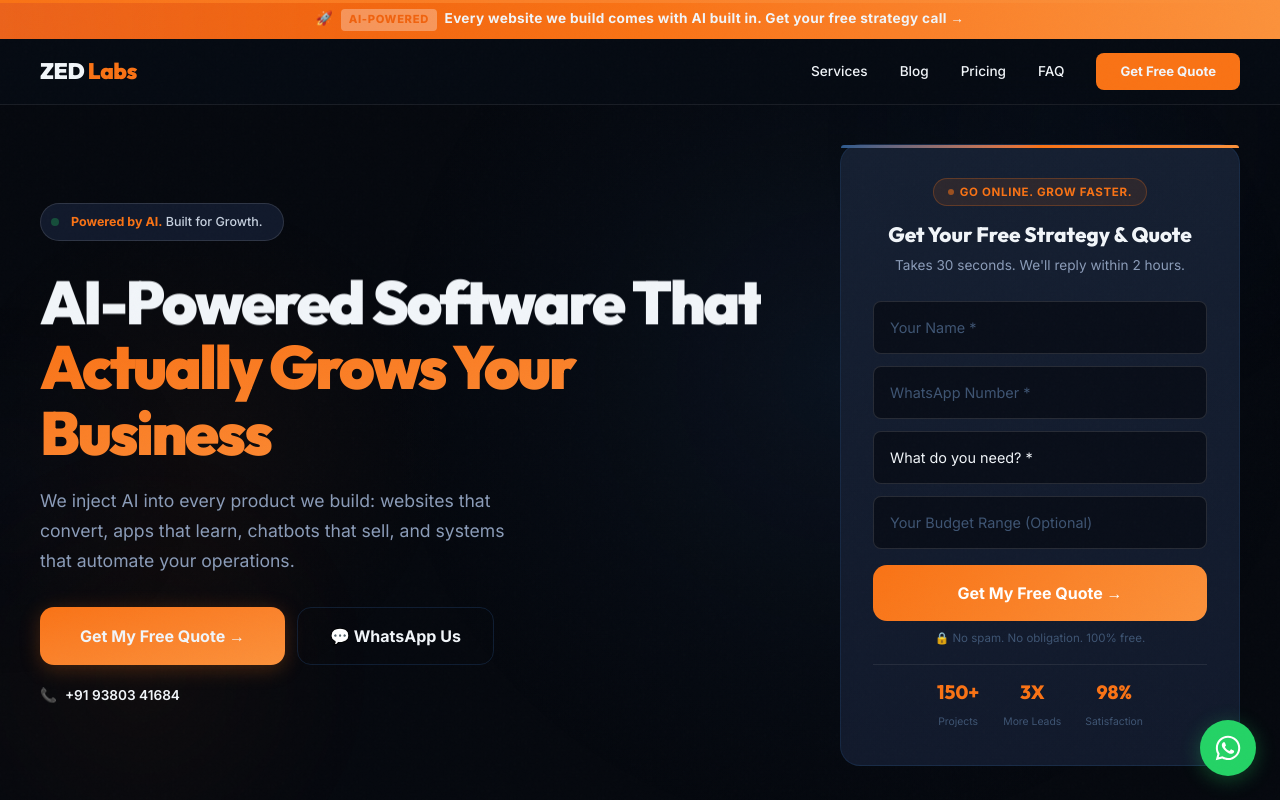
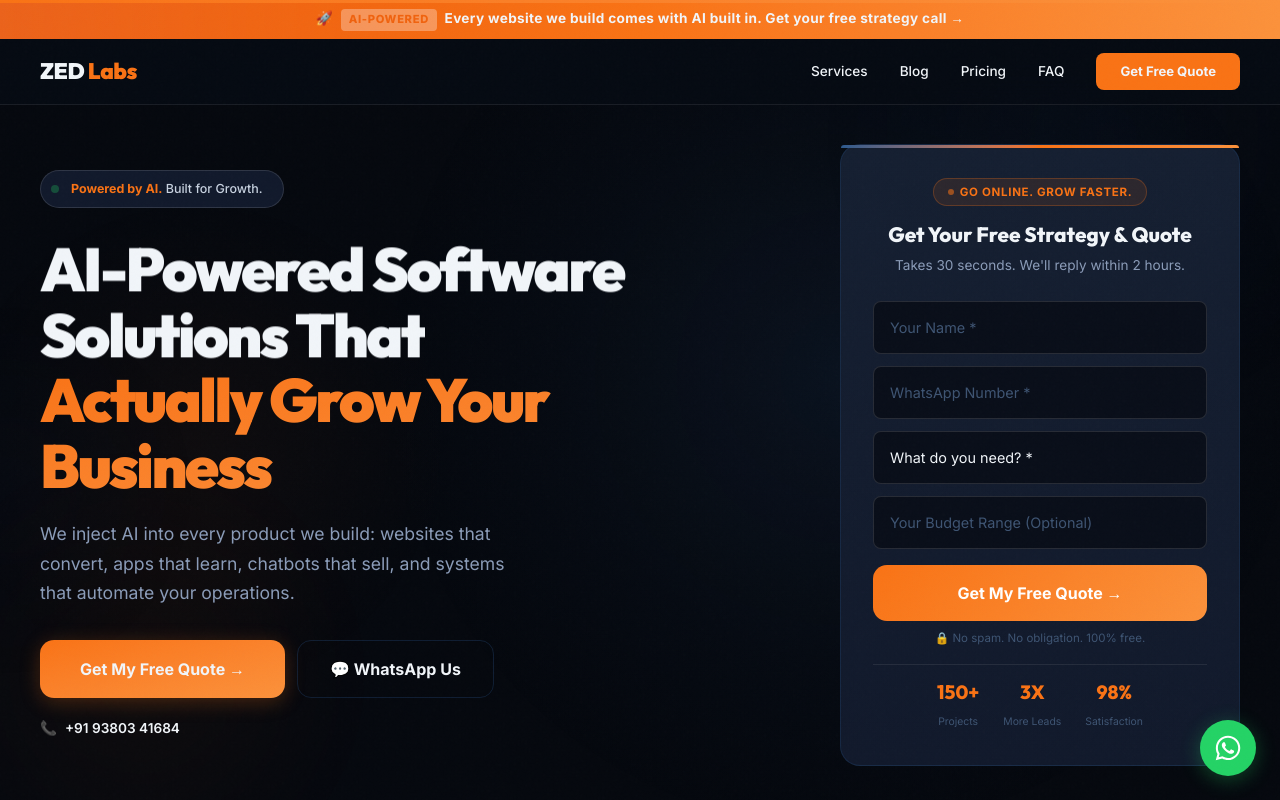
Before and after one commit to sandeshkumar/zedai, a Next.js app: page / in a window 1280 px wide. Shown: the top 800 px of the page. Built offline with nearby package versions, Linux system fonts and the light colour scheme.

Commit message:
fix: update hero heading to "Software Solutions That Actually Grow"
Co-Authored-By: Claude Opus 4.6 (1M context) <noreply@anthropic.com>

```diff
--- a/components/sections/Hero.tsx
+++ b/components/sections/Hero.tsx
@@ -52,7 +52,7 @@ export function Hero() {
           {/* Heading with word-by-word reveal */}
           <h1 className="font-heading font-[900] text-[clamp(2rem,5vw,3.8rem)] leading-[1.08] tracking-[-0.04em] mb-5">
             <TextReveal delay={0.1}>
-              AI-Powered Software That
+              AI-Powered Software Solutions That
             </TextReveal>{" "}
             <motion.span
               className="bg-linear-to-br from-accent to-accent-light bg-clip-text text-transparent inline-block"
@@ -60,7 +60,7 @@ export function Hero() {
               animate={{ opacity: 1, y: 0 }}
               transition={{ type: "spring", damping: 18, stiffness: 80, delay: 0.45 }}
             >
-              Actually Grows Your Business
+              Actually Grow Your Business
             </motion.span>
           </h1>
 
```
